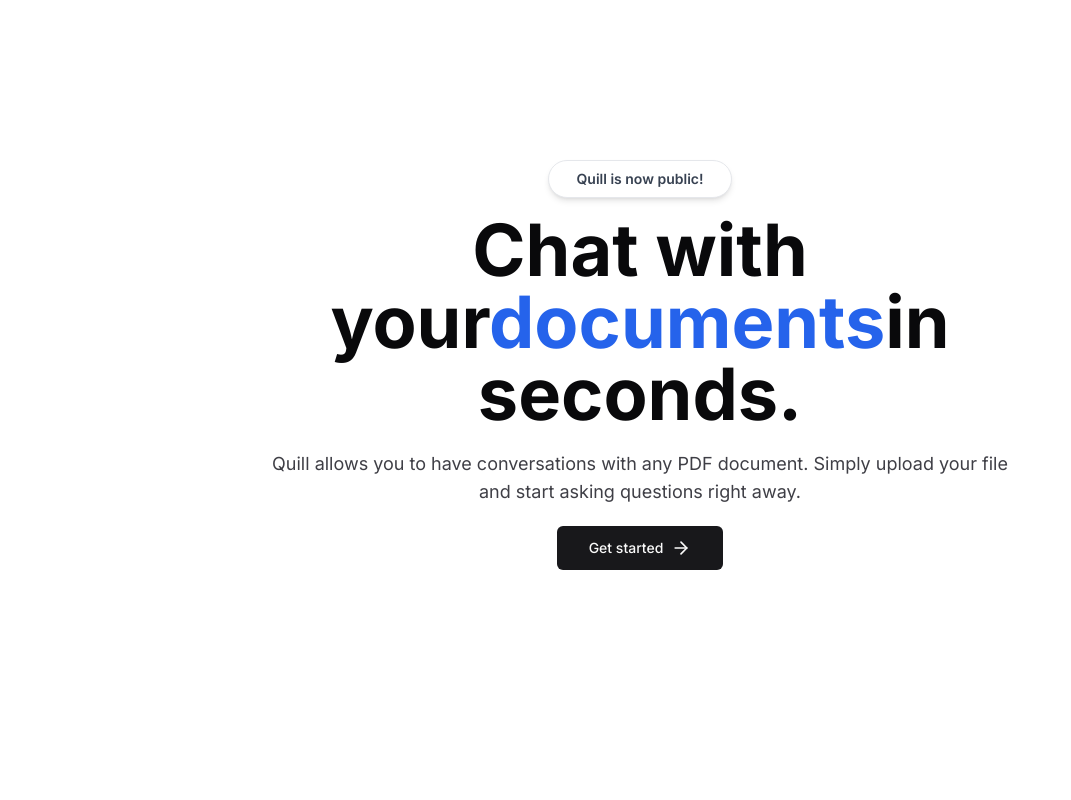
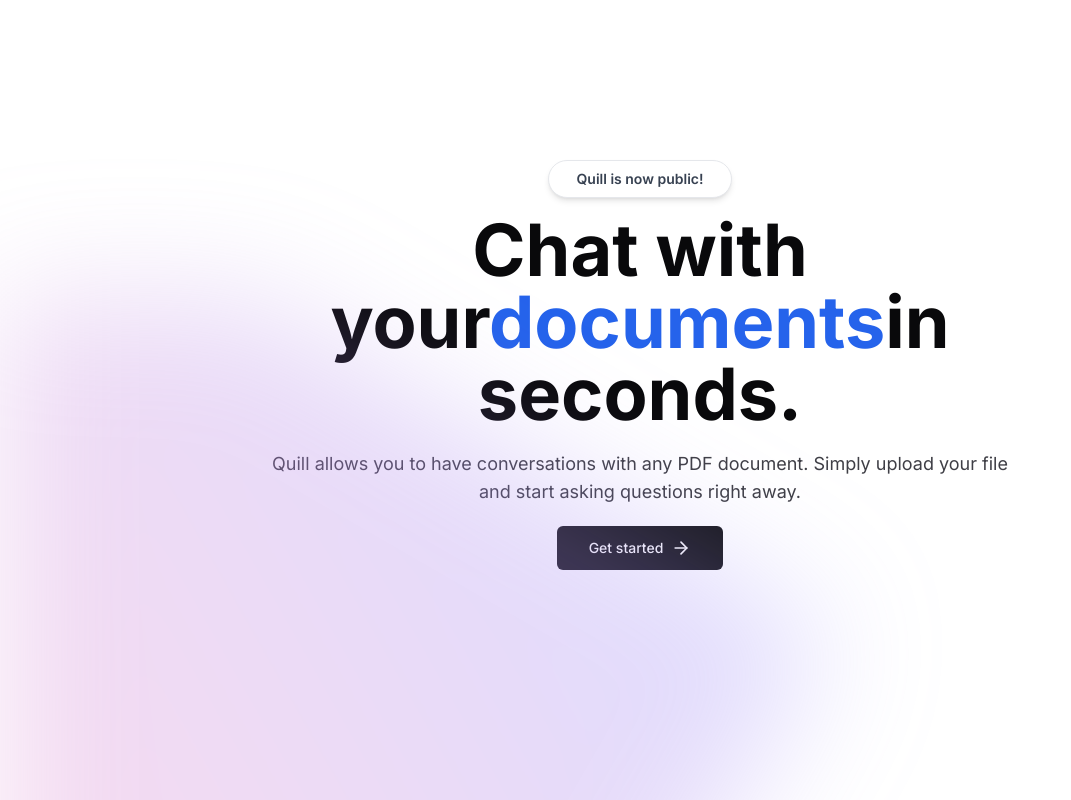
Before and after one commit to uuuuooii/quill, a Next.js app: page / in a window 1280 px wide. Shown: the top 800 px of the page, without its empty margins (0-1071 px from the left). Built offline with nearby package versions, Linux system fonts and the light colour scheme.

Commit message:
Update: gradient css

```diff
--- a/src/app/main/proposition/index.tsx
+++ b/src/app/main/proposition/index.tsx
@@ -2,8 +2,11 @@
 
 const PropositionSection = () => {
   return (
-    <div>
-      <div></div>
+    <div className='relative isolate'>
+      <div aria-hidden='true' className='pointer-events-none absolute inset-x-0 -top-40 -z-10 transform-gpu overflow-hidden blur-3xl sm:-top-80'>
+        <div className='relative left-[calc(50% -11rem)] aspect-[1155/678] w-[36.125rem] -translate-x-1/2 rotate-[30deg] bg-gradient-to-tr from-[#ff80b5] to-[#9089fc] opacity-30 sm:left-[calc(50%-30rem)] sm:w-[72.1875rem]'></div>
+
+      </div>
     </div>
   )
 }
--- a/src/app/page.tsx
+++ b/src/app/page.tsx
@@ -1,4 +1,4 @@
-import Main from './main/info'
+import Main from './main'
 
 export default function Home() {
   return (
```
